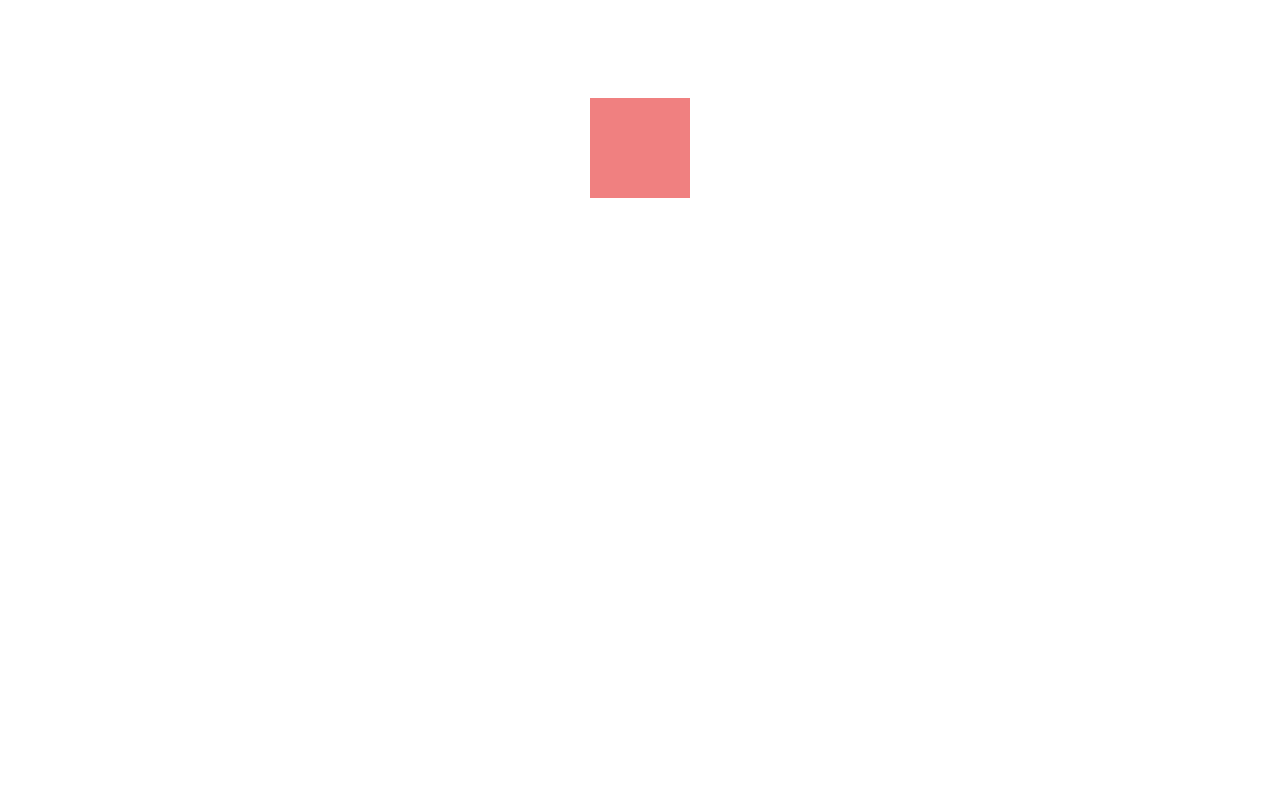
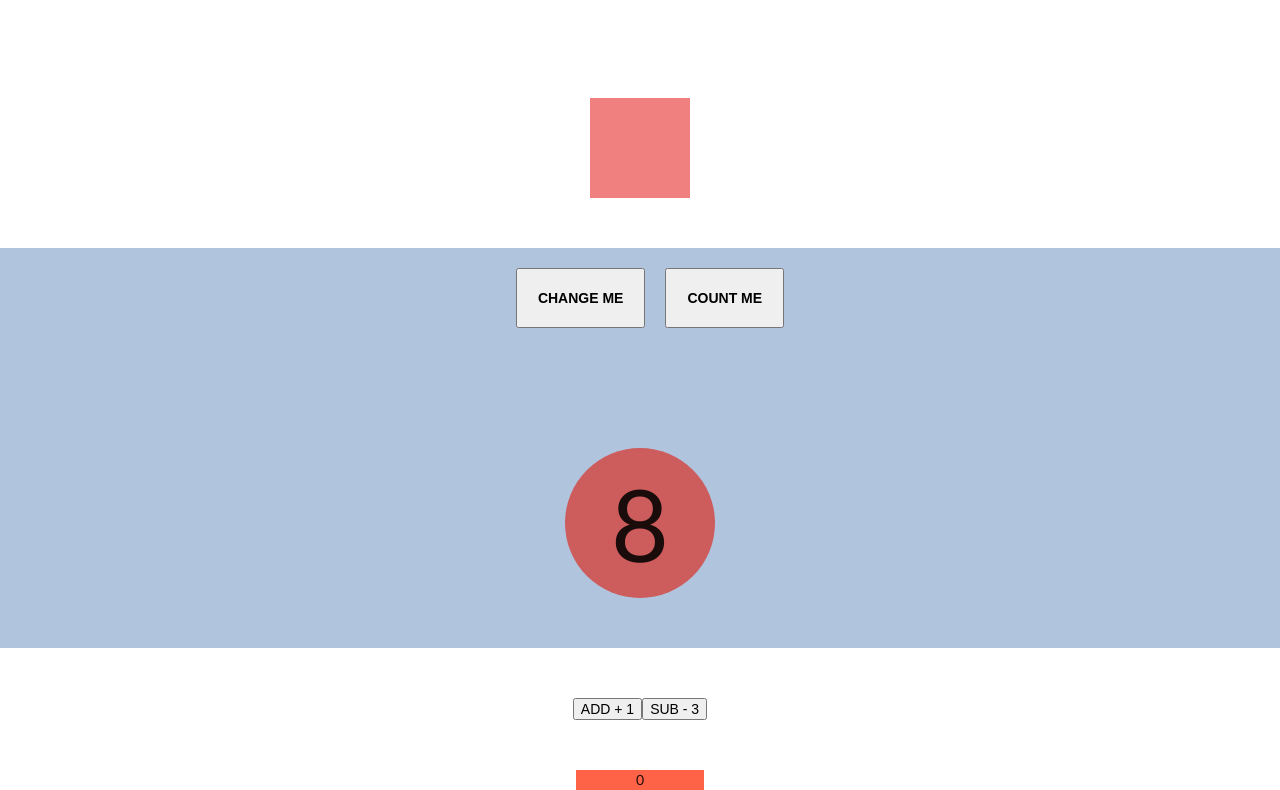
Before and after one commit to ArminasStrolys/react-deimante-v4, a React (Create React App) app: page / in a window 1280 px wide. Shown: the part 242-1032 px from the top of the page. Before the commit the page ends 830 px from the top, so only its background shows below. Built offline with nearby package versions, Linux system fonts and the light colour scheme.

Commit message:
3 užduotys done ( states )

```diff
--- a/src/components/app/App.js
+++ b/src/components/app/App.js
@@ -1,9 +1,13 @@
 import Shapes from "../shapes/Shapes";
+import ShapesAndNumbers from "../shapesAndNumbers/ShapesAndNumbers";
+import Counter from "../counter/Counter";
 
 function App() {
   return (
     <div className="App">
       <Shapes />
+      <ShapesAndNumbers />
+      <Counter />
     </div>
   );
 }
--- /dev/null
+++ b/src/components/counter/Counter.jsx
@@ -0,0 +1,22 @@
+import React from "react";
+import { useState } from "react";
+
+const Counter = () => {
+  const [addMe, setAddMe] = useState(0);
+
+  return (
+    <>
+      <div style={{ marginTop: "50px", textAlign: "center" }}>
+        <button onClick={() => setAddMe(addMe + 1)}>ADD + 1</button>
+        <button onClick={() => setAddMe(addMe - 3)}>SUB - 3</button>
+      </div>
+      <div style={{ margin: "50px 0", textAlign: "center" }}>
+        <p style={{ backgroundColor: "Tomato", width: "10%", margin: "auto" }}>
+          {addMe}
+        </p>
+      </div>
+    </>
+  );
+};
+
+export default Counter;
--- a/src/components/shapes/Shapes.jsx
+++ b/src/components/shapes/Shapes.jsx
@@ -27,7 +27,7 @@ const Shapes = () => {
               marginTop: "100px",
               width: "100px",
               height: "100px",
-              backgroundColor: "lightsteelblue",
+              backgroundColor: "lightgreen",
               borderRadius: `100%`,
             }}
           ></div>
--- /dev/null
+++ b/src/components/shapesAndNumbers/ShapesAndNumbers.jsx
@@ -0,0 +1,79 @@
+import React from "react";
+import "./shapesAndNumbers.css";
+import { useState } from "react";
+
+function rndNum(min, max) {
+  return Math.floor(Math.random() * (max - min + 1) + min);
+}
+
+const Shapesandnumbers = () => {
+  const [shapes, setShapes] = useState(false);
+  const [numb, setNumb] = useState(0);
+
+  return (
+    <div
+      style={{
+        backgroundColor: "lightsteelblue",
+        width: "100%",
+        height: "400px",
+        marginTop: "50px",
+      }}
+    >
+      <div style={{ textAlign: "center" }}>
+        <button
+          style={{ textAlign: "center", margin: "20px", padding: "20px" }}
+          onClick={() => setShapes(!shapes)}
+        >
+          <b>CHANGE ME</b>
+        </button>
+
+        <button
+          style={{ textAlign: "center", padding: "20px" }}
+          onClick={() => setNumb(!numb)}
+        >
+          <b>COUNT ME</b>
+        </button>
+      </div>
+      {shapes ? (
+        <div
+          style={{
+            margin: "auto",
+            marginTop: "100px",
+            width: "150px",
+            height: "150px",
+            backgroundColor: "slateBlue",
+            textAlign: "center",
+            position: "relative",
+          }}
+        >
+          {numb ? (
+            <p className="cent">{rndNum(5, 25)}</p>
+          ) : (
+            <p className="cent">{rndNum(5, 25)}</p>
+          )}
+        </div>
+      ) : (
+        <div
+          style={{
+            margin: "auto",
+            marginTop: "100px",
+            width: "150px",
+            height: "150px",
+            backgroundColor: "indianRed",
+            textAlign: "center",
+            position: "relative",
+            borderRadius: "100%",
+          }}
+        >
+          {numb ? (
+            <p className="cent">{rndNum(5, 25)}</p>
+          ) : (
+            <p className="cent">{rndNum(5, 25)}</p>
+          )}
+        </div>
+      )}
+    </div>
+  );
+};
+
+export default Shapesandnumbers;
--- /dev/null
+++ b/src/components/shapesAndNumbers/shapesAndNumbers.css
@@ -0,0 +1,7 @@
+.cent{
+position: absolute;
+  top: 50%;
+  left: 50%;
+  transform: translate(-50%, -50%);
+  font-size: 100px;
+}
```
